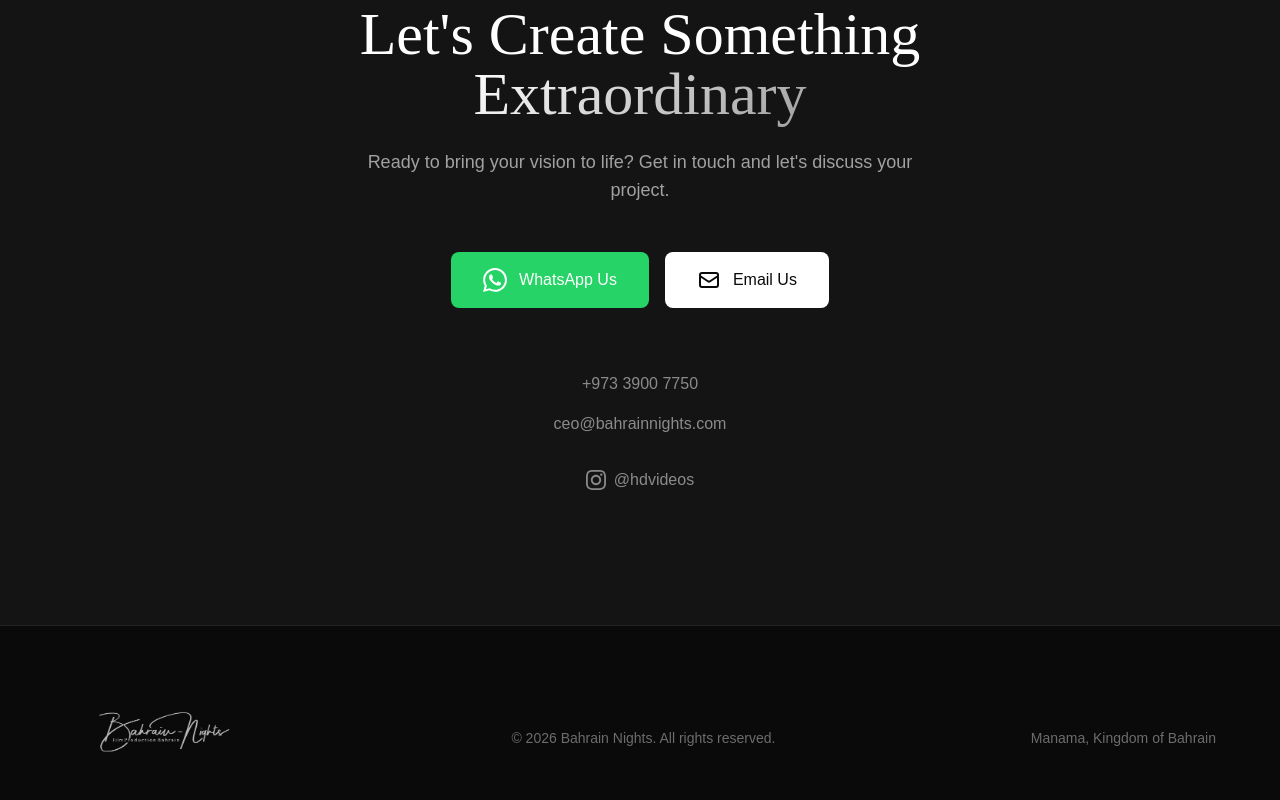
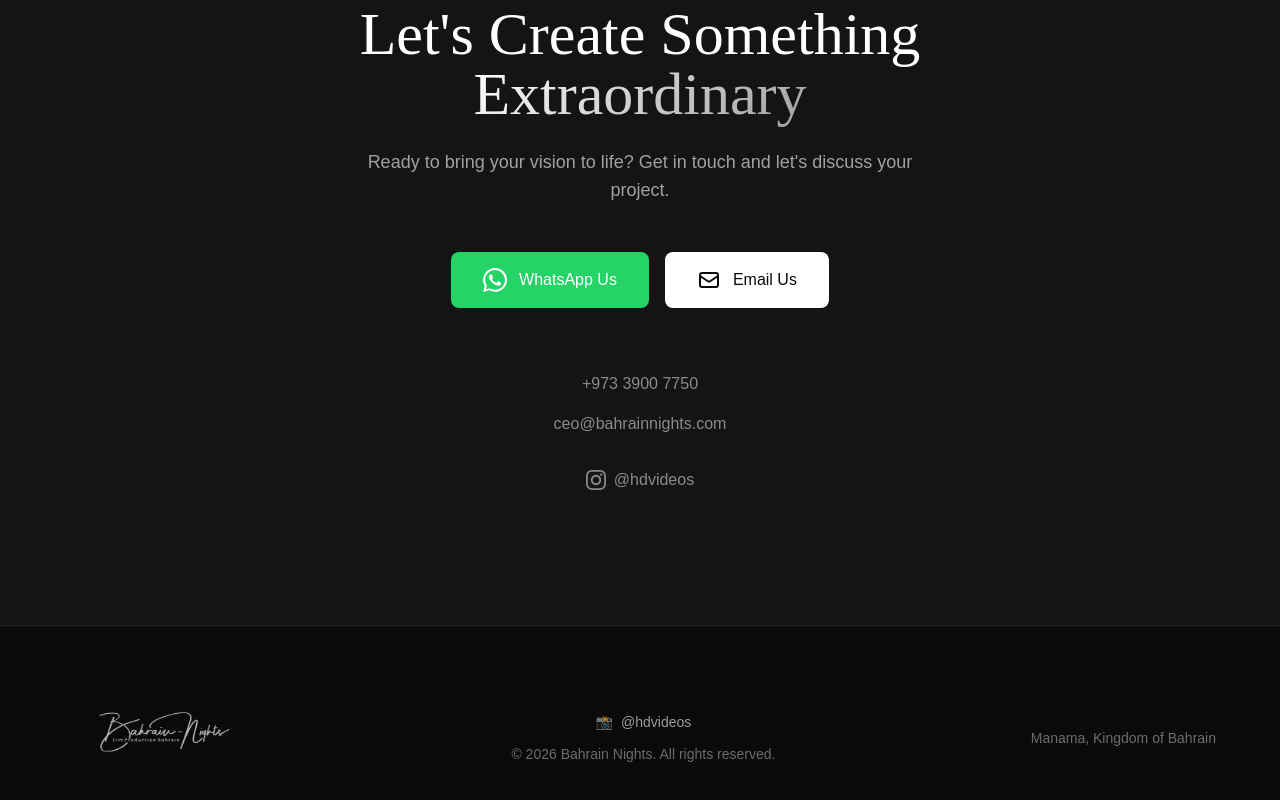
Before and after one commit to shareef6907/filmproduction, a Next.js app: page / in a window 1280 px wide. Shown: the part 5223-6023 px from the top of the page. Built offline with nearby package versions, Linux system fonts and the light colour scheme.

Commit message:
Add Instagram @hdvideos to footer and schema markup

```diff
--- a/src/app/layout.tsx
+++ b/src/app/layout.tsx
@@ -84,6 +84,29 @@
     <html lang="en">
       <head>
         <link rel="manifest" href="/manifest.json" />
+        <script
+          type="application/ld+json"
+          dangerouslySetInnerHTML={{
+            __html: JSON.stringify({
+              '@context': 'https://schema.org',
+              '@type': 'ProfessionalService',
+              name: 'Bahrain Nights - Film Production',
+              url: 'https://filmproductionbahrain.com',
+              logo: 'https://filmproductionbahrain.com/logo-white.png',
+              description: "Bahrain's leading film production agency. Premium brand films, commercials, corporate videos, and documentaries.",
+              address: {
+                '@type': 'PostalAddress',
+                addressCountry: 'Bahrain',
+                addressLocality: 'Manama',
+              },
+              sameAs: [
+                'https://www.instagram.com/hdvideos',
+              ],
+              telephone: '+973-3900-7750',
+              areaServed: 'Bahrain',
+            }),
+          }}
+        />
       </head>
       <body className="antialiased">
         {children}
--- a/src/components/Footer.tsx
+++ b/src/components/Footer.tsx
@@ -18,10 +18,20 @@
             className="h-32 w-auto opacity-70"
           />
 
-          {/* Copyright */}
-          <p className="font-body text-sm text-white/40 text-center">
-            © {currentYear} Bahrain Nights. All rights reserved.
-          </p>
+          {/* Social & Copyright */}
+          <div className="flex flex-col items-center gap-3">
+            <a
+              href="https://www.instagram.com/hdvideos"
+              target="_blank"
+              rel="noopener noreferrer"
+              className="font-body text-sm text-white/60 hover:text-white/90 transition-colors flex items-center gap-2"
+            >
+              <span>📸</span> @hdvideos
+            </a>
+            <p className="font-body text-sm text-white/40 text-center">
+              © {currentYear} Bahrain Nights. All rights reserved.
+            </p>
+          </div>
 
           {/* Location */}
           <p className="font-body text-sm text-white/40">
```
